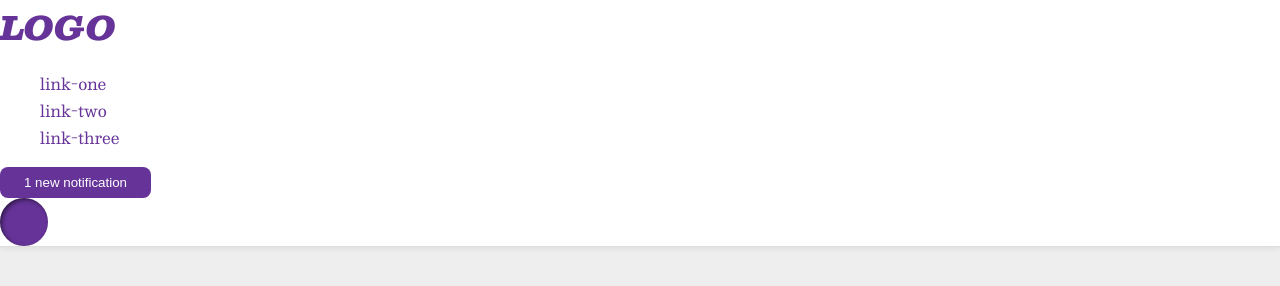
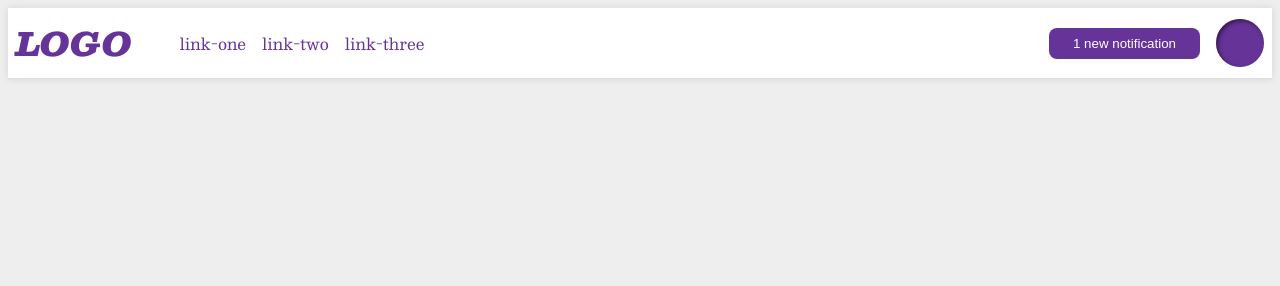
Before and after one commit to MGerberick/03-flex-header-2, a plain HTML site: page index.html in a window 1280 px wide. Drawn offline with nearby package versions, Linux system fonts and the light colour scheme.

Commit message:
Modify style.css per exercises directions

```diff
--- a/index.html
+++ b/index.html
@@ -9,6 +9,7 @@
   </head>
   <body>
     <div class="header">
+        <div class="left-side">
             <div class="logo">
             LOGO
             </div>
@@ -17,10 +18,13 @@
                 <li><a href="https://google.com">link-two</a></li>
                 <li><a href="https://google.com">link-three</a></li>
             </ul>
+        </div>
+        <div class="right-side">
             <button class="notifications">
                 1 new notification
             </button>
             <div class="profile-image"></div>
         </div>
+    </div>
   </body>
 </html>
--- a/style.css
+++ b/style.css
@@ -12,6 +12,10 @@ body {
   background: white;
   border-bottom: 1px solid #ddd;
   box-shadow: 0 0 8px rgba(0,0,0,.1);
+  display: flex;
+  /*align-items: center;*/
+  justify-content: space-between;
+  margin: 8px;
 }
 
 .profile-image {
@@ -27,6 +31,7 @@ body {
   font-size: 32px;
   font-weight: 900;
   font-style: italic;
+  margin: 8px;
 }
 
 button {
@@ -45,4 +50,20 @@ a {
 
 ul {
   list-style-type: none;
+  display: flex;
+  gap: 16px;
 }
+
+.left-side {
+    display: flex;
+    align-items: center;
+
+}
+
+.right-side {
+    display: flex;
+    justify-content: flex-end;
+    align-items: center;
+    gap: 16px;
+    padding-right: 8px;
+}
```
Lines whose indentation alone changed are shown as unchanged.
